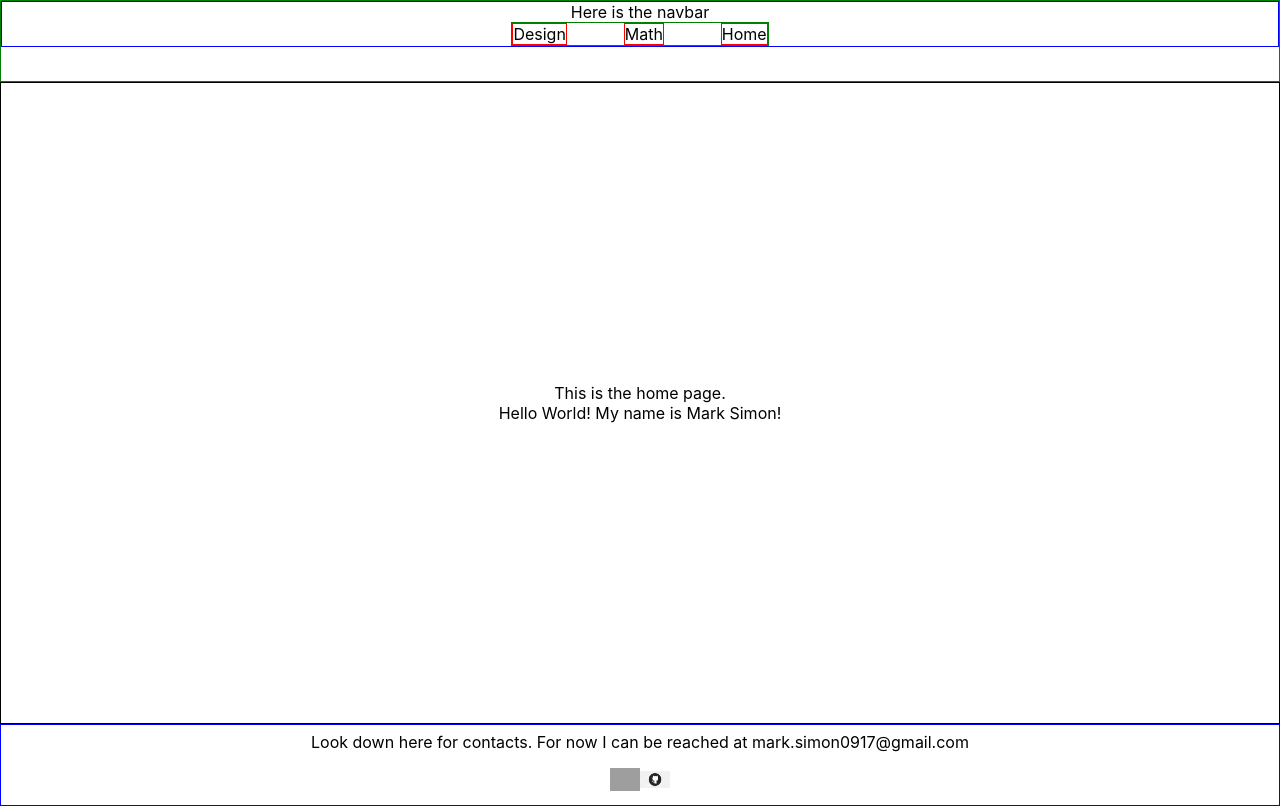
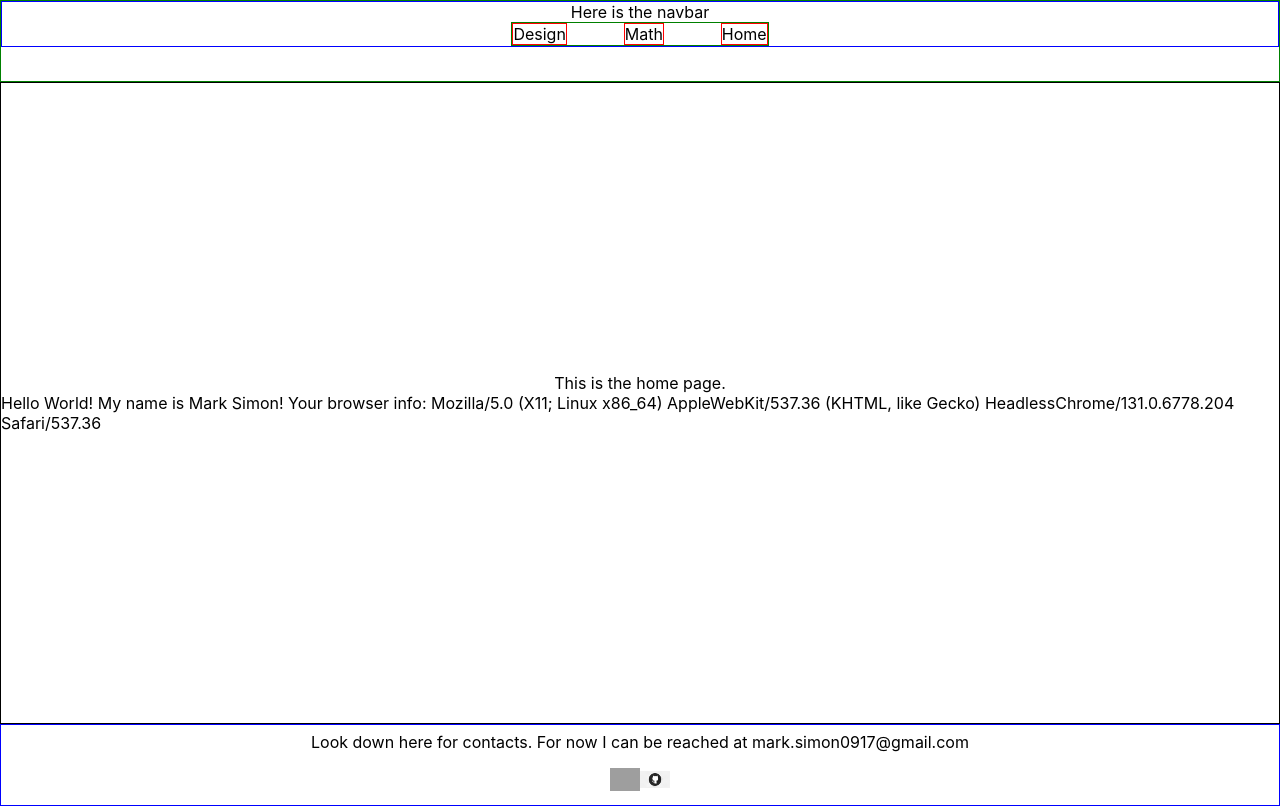
Before and after one commit to markgsimon/website, a React (Create React App) app: page / in a window 1280 px wide. Built offline with nearby package versions, Linux system fonts and the light colour scheme; grey boxes are pictures that could not be loaded.

Commit message:
added check for useragent in navigator to home screen

```diff
--- a/src/pages/Home/index.js
+++ b/src/pages/Home/index.js
@@ -24,7 +24,10 @@ const Home = (props) => {
   return (
     <PageWrapper>
       This is the home page.
-      <HomeContent>Hello World! My name is Mark Simon!</HomeContent>
+      <HomeContent>Hello World! My name is Mark Simon!
+
+       Your browser info: {navigator.userAgent}
+      </HomeContent>
     </PageWrapper>
   )
 }
```
